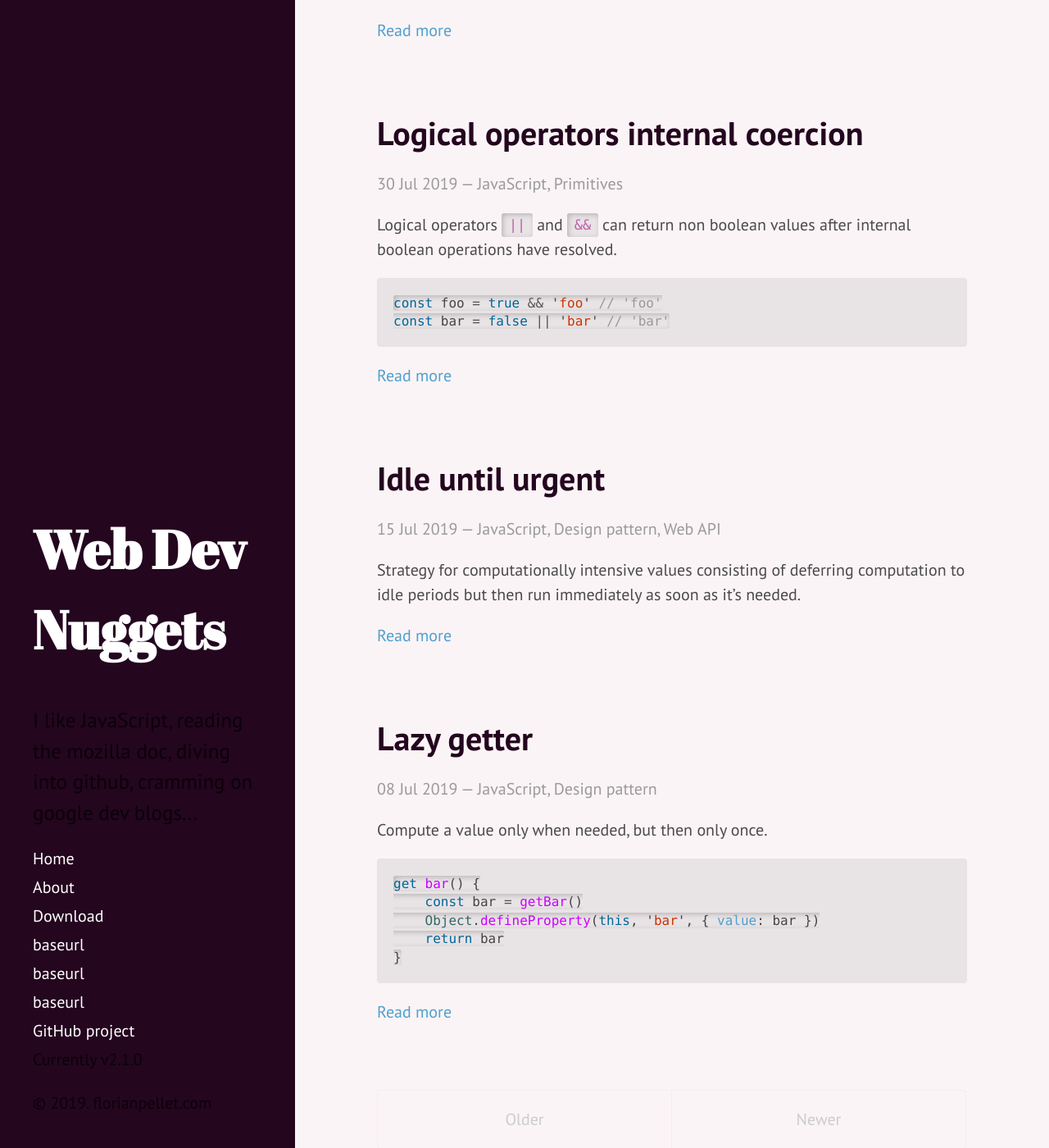
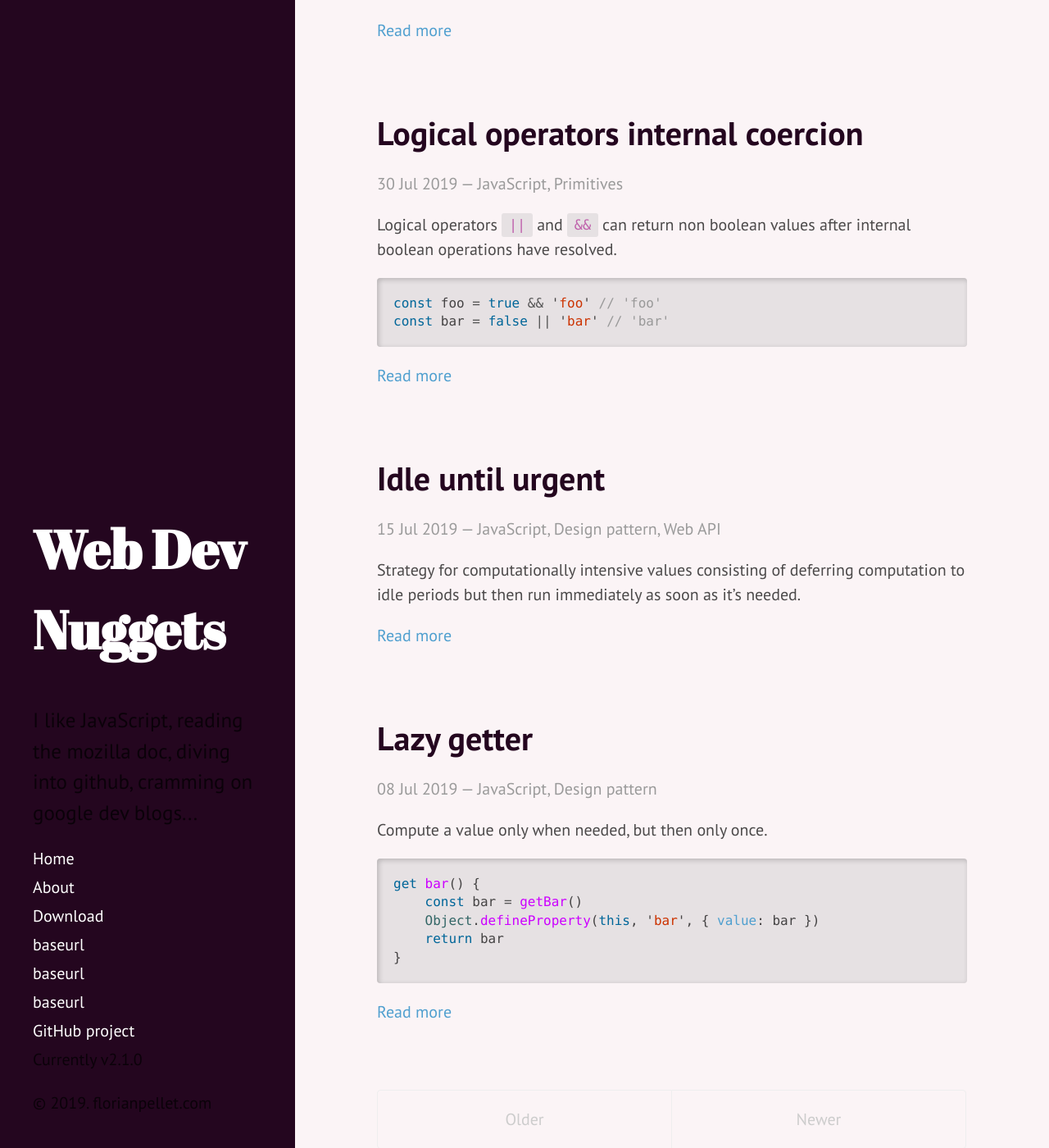
Before and after one commit to Sheraff/TIL, a Jekyll site: the page built from index.html, in a window 1280 px wide and 1400 px high, scrolled down 265 px. Shown: the whole window at 82% size. Built offline with Jekyll 4.4.1, drawn with Linux system fonts in a browser that asks for light colours; the list of posts is cut into pages by our own code.

Commit message:
fix code => pre

```diff
--- a/public/css/style.css
+++ b/public/css/style.css
@@ -58,7 +58,7 @@ html {
 body {
   --black: #24061f;
   --link: #4f9fcf;
-  --lightgrey: #e8e3e5;
+  --lightgrey: #e6e1e3;
   --grey: #e5e5e5;
   --darkgrey: #7a7a7a;
   --code: #bf61ab;
@@ -173,7 +173,6 @@ code {
   color: var(--code);
   background-color: var(--lightgrey);
   border-radius: 3px;
-  box-shadow: inset 2px 2px 6px rgba(0, 0, 0, 0.2);
 }
 pre {
   display: block;
@@ -187,6 +186,7 @@ pre {
   word-break: break-all;
   word-wrap: break-word;
   background-color: var(--lightgrey);
+  box-shadow: inset 2px 2px 6px rgba(0, 0, 0, 0.2);
 }
 pre code {
   padding: 0;
--- a/public/css/style.less
+++ b/public/css/style.less
@@ -69,7 +69,7 @@ html {
 body {
 	--black    : #24061f;
 	--link     : #4f9fcf;
-	--lightgrey: #e8e3e5;
+	--lightgrey: #e6e1e3;
 	--grey     : #e5e5e5;
 	--darkgrey : #7a7a7a;
 	--code     : #bf61ab;
@@ -209,7 +209,6 @@ code {
 	color           : var(--code);
 	background-color: var(--lightgrey);
 	border-radius   : 3px;
-	box-shadow      : inset 2px 2px 6px rgba(0, 0, 0, .2);
 }
 
 pre {
@@ -224,6 +223,7 @@ pre {
 	word-break      : break-all;
 	word-wrap       : break-word;
 	background-color: var(--lightgrey);
+	box-shadow      : inset 2px 2px 6px rgba(0, 0, 0, .2);
 
 	& code {
 		padding         : 0;
```
